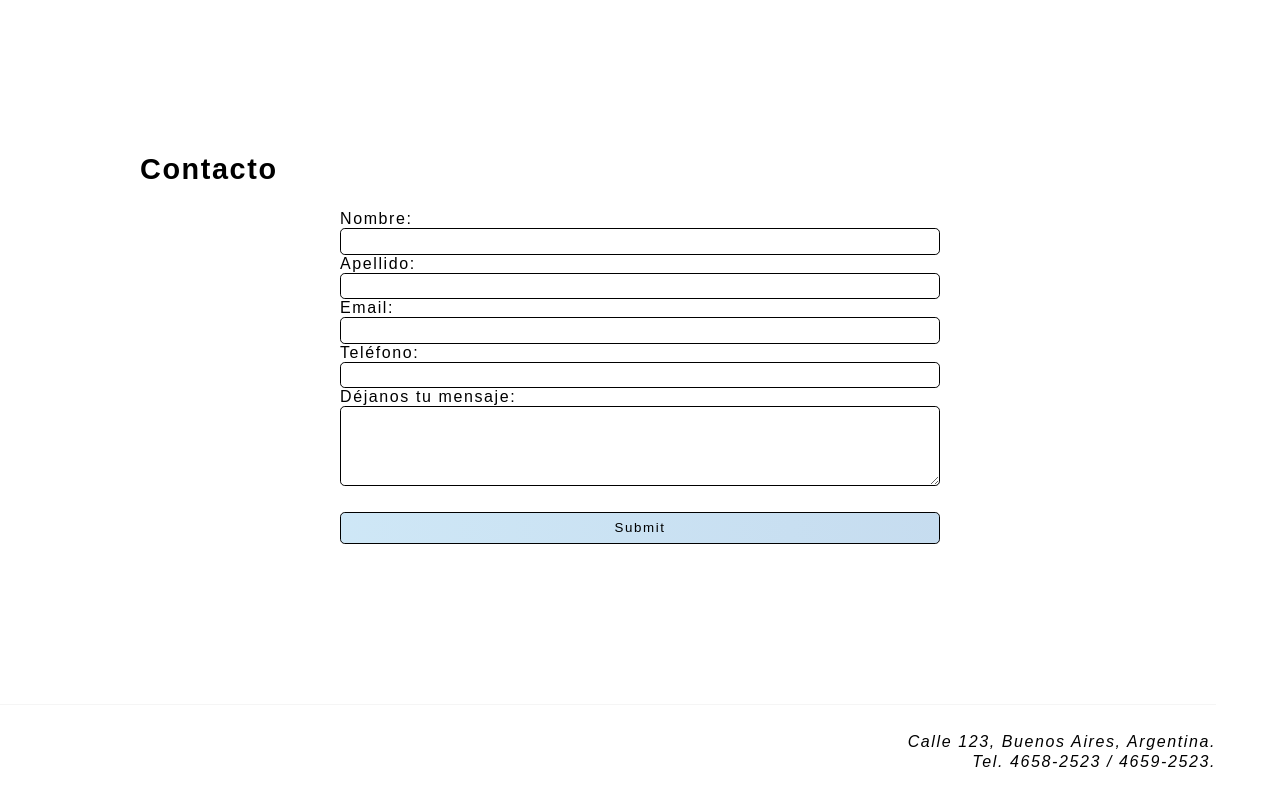
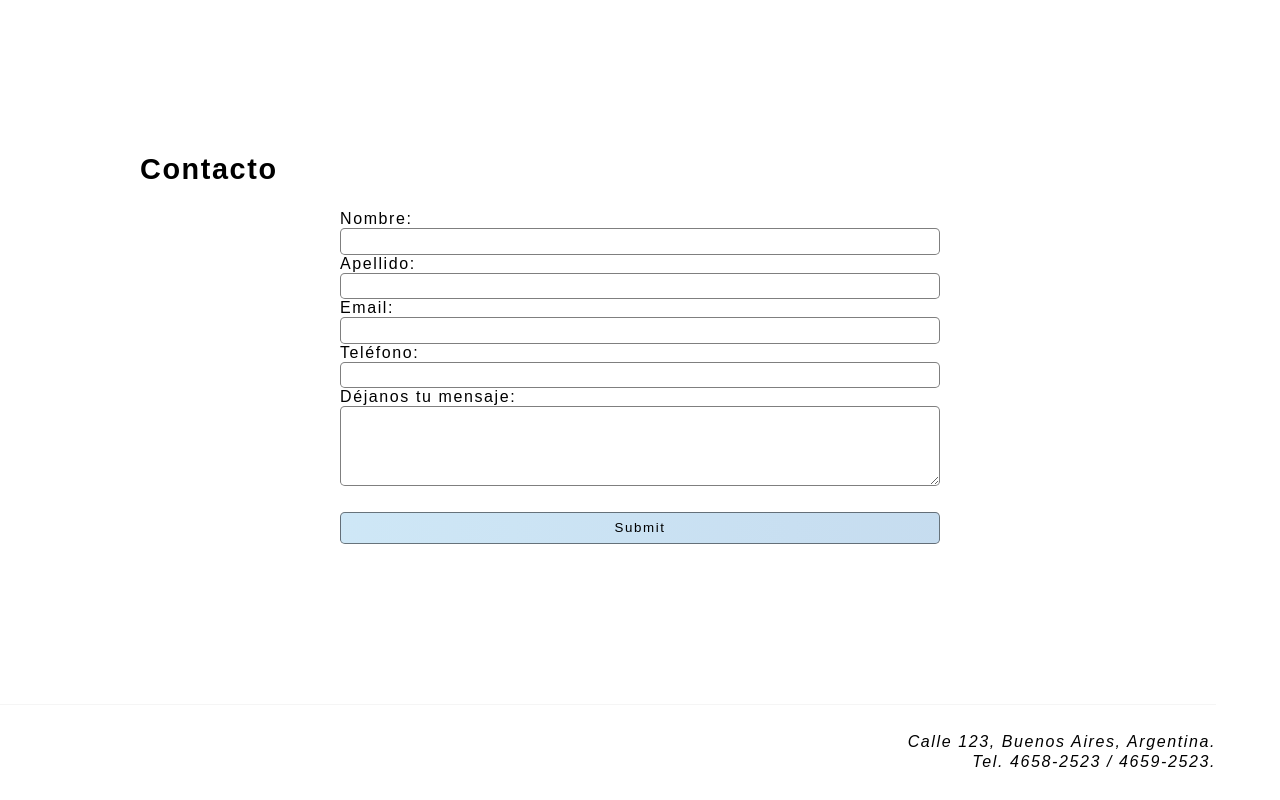
Before and after one commit to CNF1993/ejemplo-etiquetas-semanticas, a plain HTML site: page index.html in a window 1280 px wide. Shown: the part 878-1678 px from the top of the page. Drawn offline with Linux system fonts and the light colour scheme; a web font is replaced by a local one.

Commit message:
change .input-style

```diff
--- a/styles.css
+++ b/styles.css
@@ -44,11 +44,10 @@ nav ul {
 nav a {
     text-decoration: none;
     color: black;
-    padding: 2rem;
+    padding: 2rem;;
 }
 
 nav a:hover {
-
     background: linear-gradient(
         90deg,
         rgb(94, 176, 226),
@@ -116,11 +115,12 @@ h3 {
     padding-left: .5rem;
     outline: none;
     border-radius: 0.3rem;
-    border: 1px solid black;
+    border: 1px solid rgba(0, 0, 0, 0.5);
 
 }
 
 .input-style:focus {
+    border: 1px solid rgba(0, 0, 0, 0.9);
     background: linear-gradient(
         90deg,
         rgb(94, 176, 226, .3),
@@ -136,7 +136,7 @@ input[type="submit"] {
     margin-top: 1.6rem;
     height: 2rem;
     border-radius: 0.3rem;
-    border: 1px solid black;
+    border: 1px solid rgba(0, 0, 0, 0.5);
     cursor: pointer;
     background: linear-gradient(
         90deg,
@@ -149,6 +149,7 @@ input[type="submit"]:hover {
         90deg,
         rgb(94, 176, 226),
         rgb(66, 140, 203));
+    border: 1px solid rgba(0, 0, 0, 0.9)
 
 }
 
```
